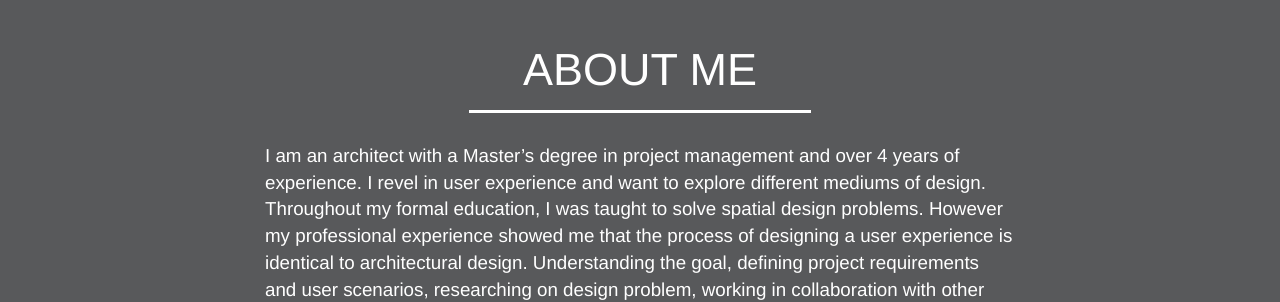
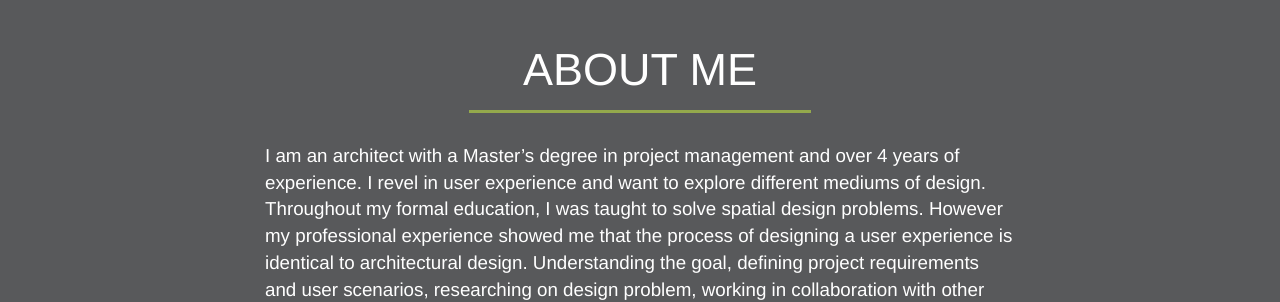
Before and after one commit to bilgegercek/bilgegercek.github.io, a Jekyll site: the page built from index.html, in a window 1280 px wide and 1400 px high, scrolled down 1241 px. Shown: the part 150-452 px from the top of the window. Built offline with Jekyll 4.4.1, drawn with Linux system fonts in a browser that asks for light colours.

Commit message:
Update main.css

```diff
--- a/_includes/css/main.css
+++ b/_includes/css/main.css
@@ -102,6 +102,7 @@ hr.star-primary {
 hr.thin-line-categories{
     margin: 15px auto 30px;
     display: block;
+    color: #{{ site.color.secondary }};
     margin-left: 35%;
     margin-right: 35%;
     border-top: solid 3px;
```
